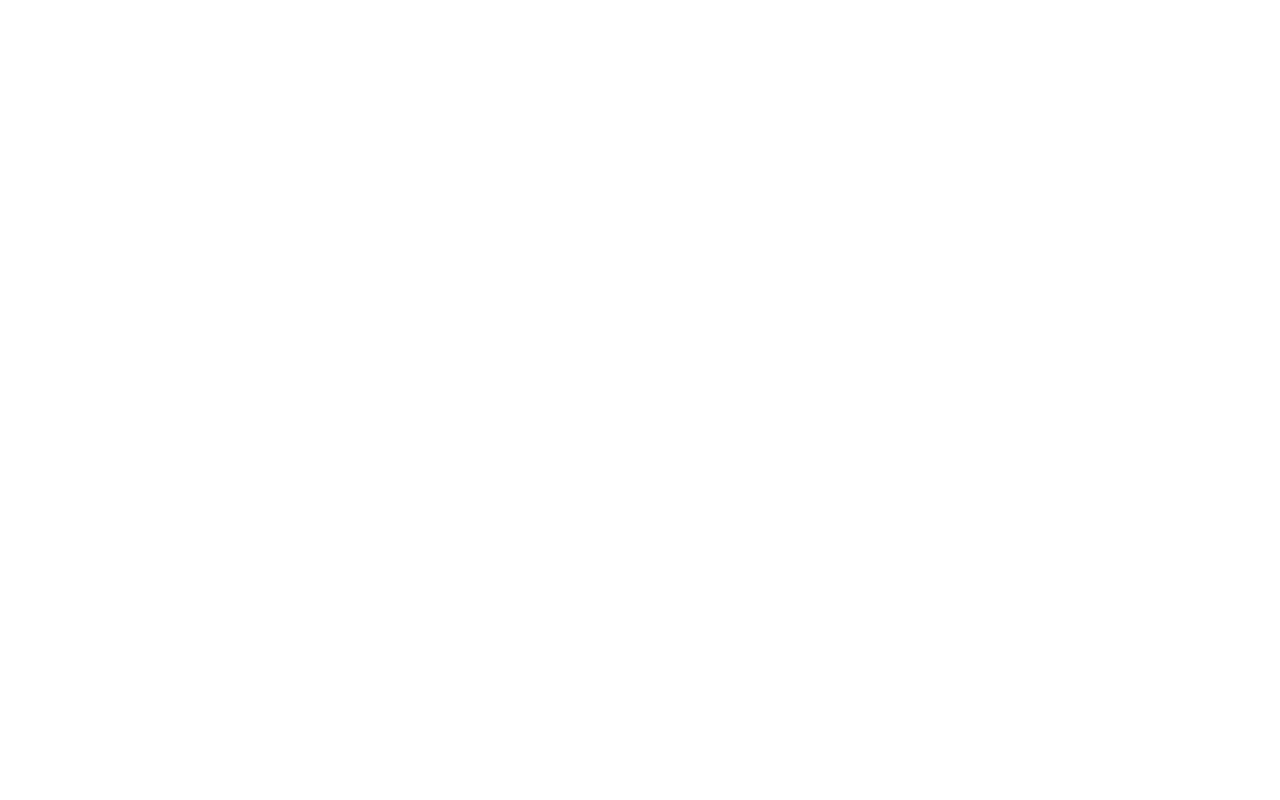
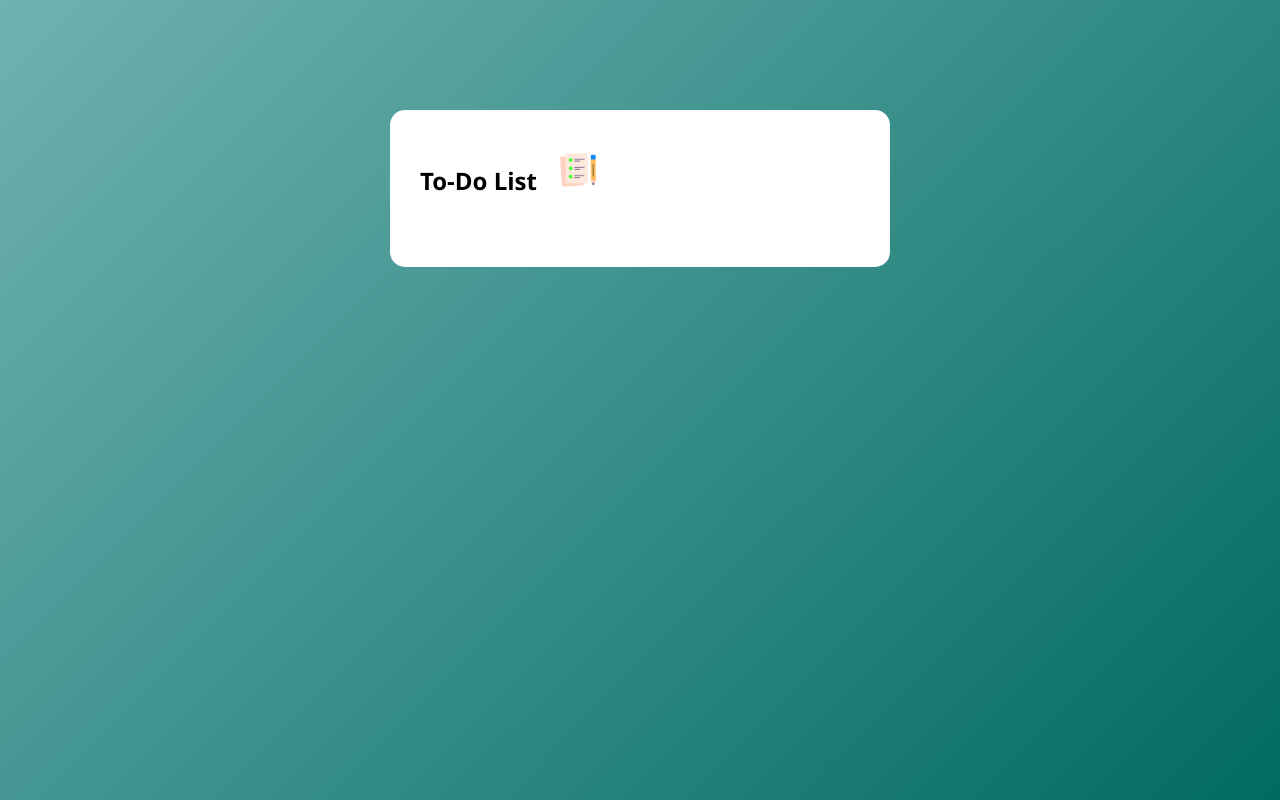
Before and after one commit to hasitha-ramesh/to-do-list-app, a plain HTML site: page index.html in a window 1280 px wide. Drawn offline with Linux system fonts and the light colour scheme.

Commit message:
update style

```diff
--- a/css/style.css
+++ b/css/style.css
@@ -4,3 +4,21 @@
   font-family: "Segoe UI", Tahoma, Geneva, Verdana, sans-serif;
   box-sizing: border-box;
 }
+.container{
+    width: 100%;
+    min-height: 100vh;
+    background: linear-gradient(135deg, #70b2b2, #016b61);
+    padding: 10px;
+}
+.todo-app{
+    width: 100%;
+    max-width: 500px;
+    background: #ffffff;
+    margin: 100px auto 20px;
+    padding: 40px 30px 70px;
+    border-radius: 15px;
+}
+.todo-app h2 img{
+    width: 40px;
+    margin-left: 15px;
+}
--- a/index.html
+++ b/index.html
@@ -3,9 +3,14 @@
 <head>
     <meta charset="UTF-8">
     <meta name="viewport" content="width=device-width, initial-scale=1.0">
+    <link rel="stylesheet" href="css/style.css">
     <title>To-Do-List_App</title>
 </head>
 <body>
-
+    <div class="container">
+        <div class="todo-app">
+            <h2>To-Do List <img src="images/icon.png" alt=""> </h2>
+        </div>
+    </div>
 </body>
 </html>
```
Also changed, not shown: images/checked.png (added), images/icon.png (added), images/unchecked.png (added).
